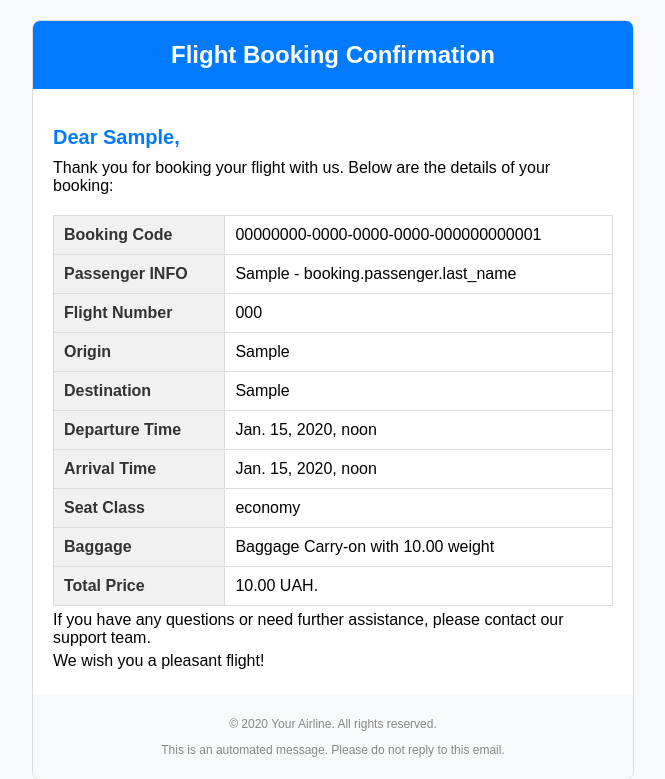
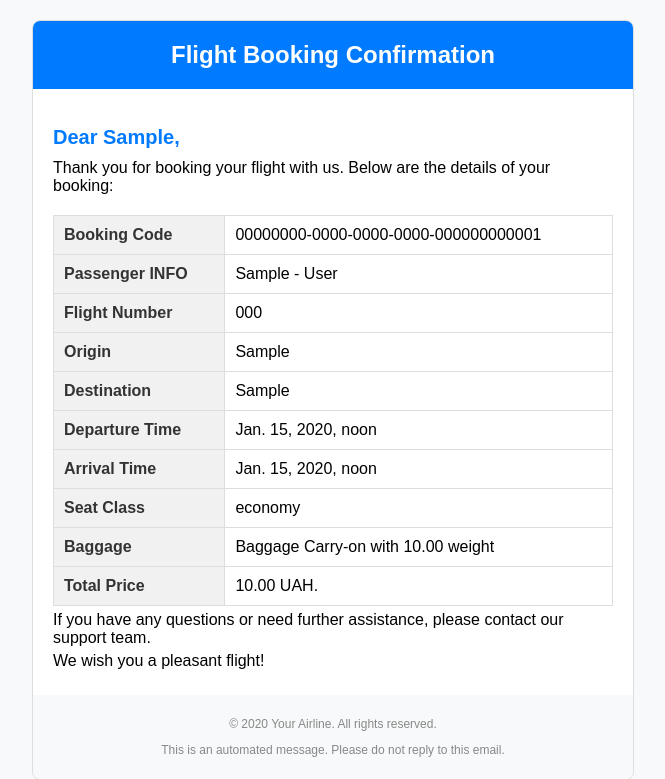
Before and after one commit to Arsemon4ik/airport_prj, a Django app: template templates/booking_management/email.html in a window 1280 px wide. Shown: the top 779 px of the page, without its empty margins (307-972 px from the left). Run offline with Django 5.2, Linux system fonts and the light colour scheme; tables that the repository leaves empty hold one stand-in row (values such as "Sample post"); the template is opened without the code that fills it: values that come from a table or form of the project are taken from there, most other values are stand-ins (such as "Sample title", 1, 10 or a date in 2020); parts of the project's set-up code (start-up, migrations or seed data) failed here and were passed over.

Commit message:
fix: last name in email

```diff
--- a/templates/booking_management/email.html
+++ b/templates/booking_management/email.html
@@ -83,7 +83,7 @@
                     </tr>
                     <tr>
                         <th>Passenger INFO</th>
-                        <td>{{ booking.passenger.first_name }} - booking.passenger.last_name</td>
+                        <td>{{ booking.passenger.first_name }} - {{ booking.passenger.last_name }}</td>
                     </tr>
                     <tr>
                         <th>Flight Number</th>
```
